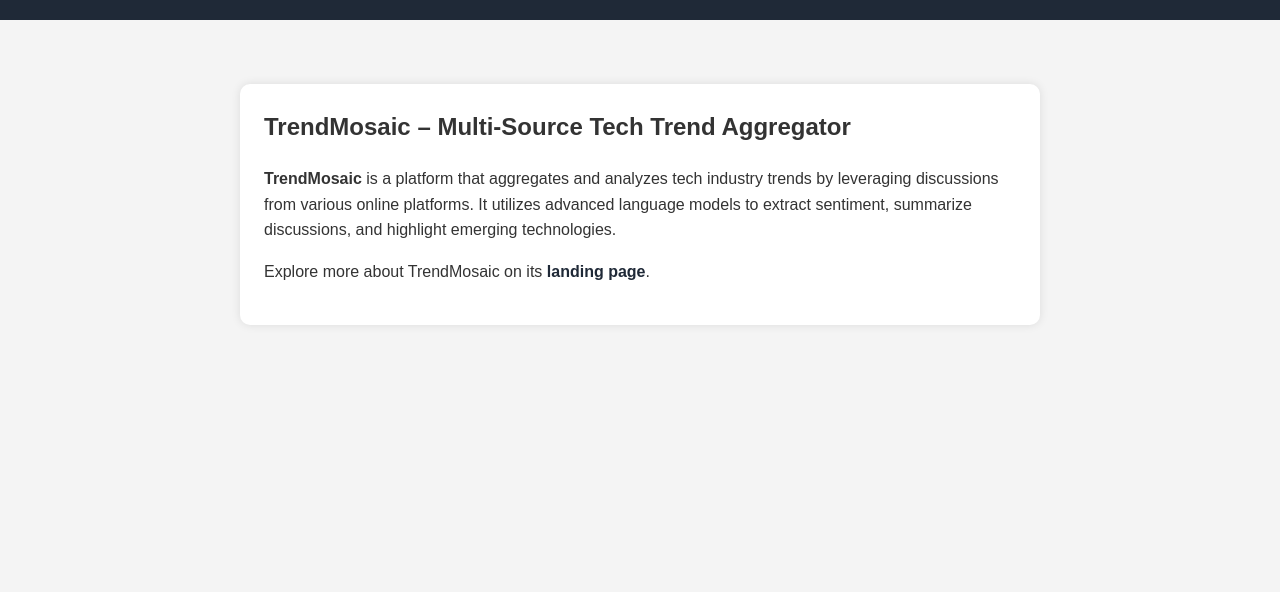
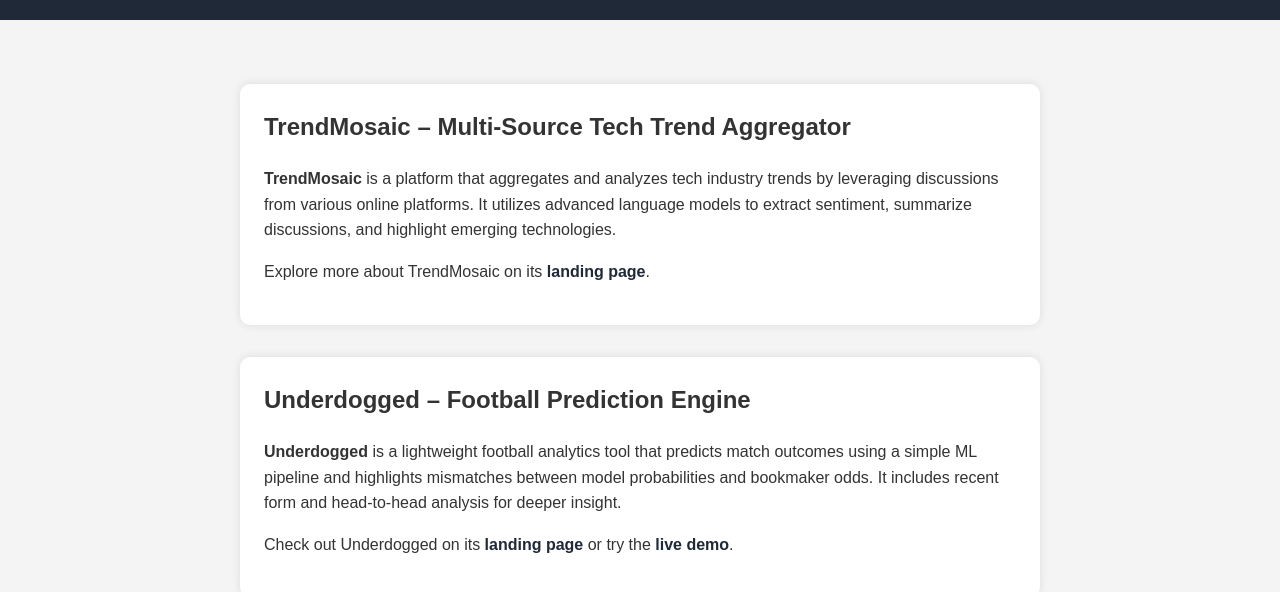
Before and after one commit to ronjamino/ai_dev, a plain HTML site: page docs/index.html in a window 1280 px wide. Shown: the part 108-700 px from the top of the page. Drawn offline with Linux system fonts and the light colour scheme.

Commit message:
Update index.html

```diff
--- a/docs/index.html
+++ b/docs/index.html
@@ -58,7 +58,12 @@
       <p><strong>TrendMosaic</strong> is a platform that aggregates and analyzes tech industry trends by leveraging discussions from various online platforms. It utilizes advanced language models to extract sentiment, summarize discussions, and highlight emerging technologies.</p>
       <p>Explore more about TrendMosaic on its <a href="trendmosiac_home.html">landing page</a>.</p>
     </div>
-    <!-- Additional projects can be added here in similar divs -->
+
+    <div class="project">
+      <h2>Underdogged – Football Prediction Engine</h2>
+      <p><strong>Underdogged</strong> is a lightweight football analytics tool that predicts match outcomes using a simple ML pipeline and highlights mismatches between model probabilities and bookmaker odds. It includes recent form and head-to-head analysis for deeper insight.</p>
+      <p>Check out Underdogged on its <a href="underdogged.html">landing page</a> or try the <a href="https://underdogged.streamlit.app/" target="_blank">live demo</a>.</p>
+    </div>
   </section>
 </body>
 </html>
```
